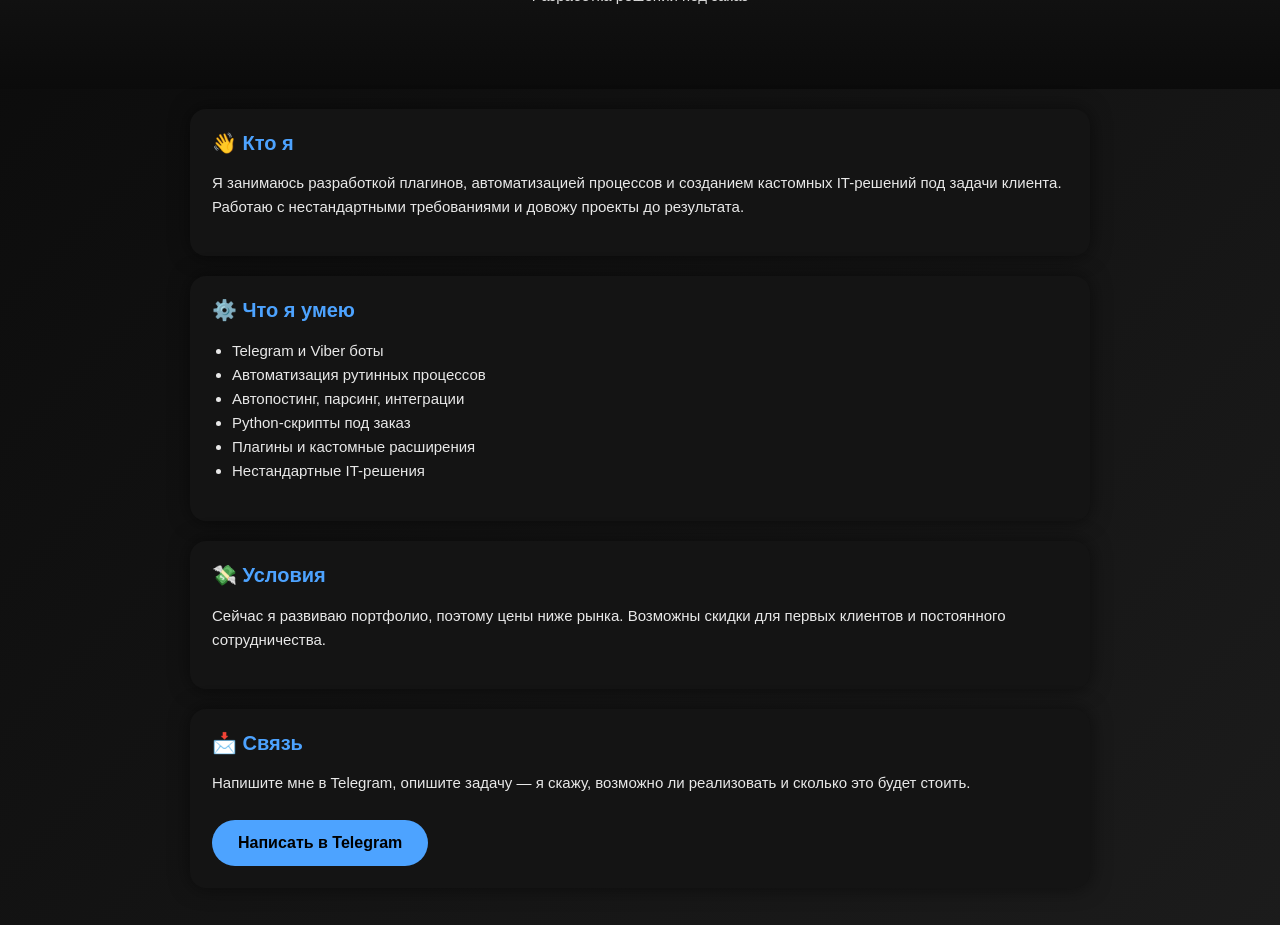
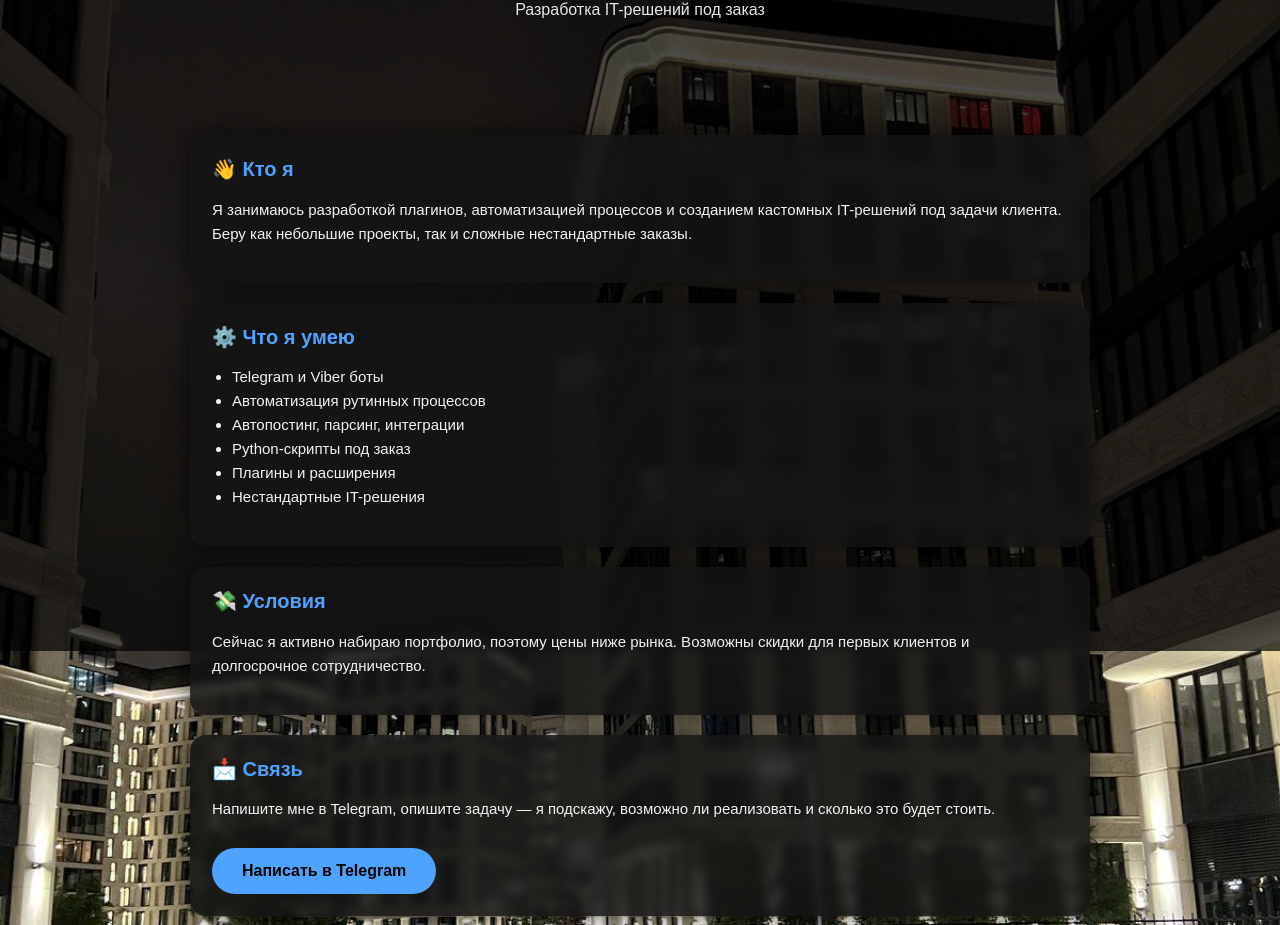
Before and after one commit to gonikitachi-ai/portfolio, a plain HTML site: page index.html in a window 1280 px wide. Shown: the part 149-1074 px from the top of the page. Drawn offline with Linux system fonts and the light colour scheme.

Commit message:
Update index.html

```diff
--- a/index.html
+++ b/index.html
@@ -2,30 +2,41 @@
 <html lang="ru">
 <head>
   <meta charset="UTF-8">
-  <title>Портфолио — Автоматизация и разработка</title>
+  <title>Автоматизация • Боты • Плагины • Скрипты</title>
   <meta name="viewport" content="width=device-width, initial-scale=1.0">
   <style>
     body {
       margin: 0;
       font-family: Arial, sans-serif;
-      background: linear-gradient(135deg, #0b0b0b, #1c1c1c);
+      background: url("bg.jpg") center / cover no-repeat fixed;
       color: #ffffff;
     }
 
+    /* затемняющий слой поверх фото */
+    body::before {
+      content: "";
+      position: fixed;
+      top: 0;
+      left: 0;
+      width: 100%;
+      height: 100%;
+      background: rgba(0, 0, 0, 0.7);
+      z-index: -1;
+    }
+
     .header {
-      padding: 70px 20px;
+      padding: 80px 20px;
       text-align: center;
-      background: linear-gradient(180deg, #1b1b1b, #0b0b0b);
     }
 
     .header h1 {
-      font-size: 28px;
-      margin-bottom: 10px;
+      font-size: 30px;
+      margin-bottom: 12px;
     }
 
     .header p {
-      font-size: 15px;
-      opacity: 0.85;
+      font-size: 16px;
+      opacity: 0.9;
     }
 
     .container {
@@ -35,11 +46,12 @@
     }
 
     .block {
-      background: #141414;
+      background: rgba(20, 20, 20, 0.85);
       border-radius: 16px;
       padding: 22px;
       margin-bottom: 20px;
-      box-shadow: 0 0 20px rgba(0,0,0,0.5);
+      box-shadow: 0 0 25px rgba(0,0,0,0.6);
+      backdrop-filter: blur(4px);
     }
 
     .block h2 {
@@ -51,7 +63,7 @@
     .block p, .block li {
       font-size: 15px;
       line-height: 1.6;
-      opacity: 0.9;
+      opacity: 0.95;
     }
 
     ul {
@@ -60,13 +72,18 @@
 
     .btn {
       display: inline-block;
-      margin-top: 10px;
-      padding: 14px 26px;
+      margin-top: 12px;
+      padding: 14px 30px;
       background: #4da3ff;
       color: #000;
       border-radius: 30px;
       text-decoration: none;
       font-weight: bold;
+      transition: 0.2s;
+    }
+
+    .btn:hover {
+      opacity: 0.8;
     }
 
     .footer {
@@ -81,7 +98,7 @@
 
   <div class="header">
     <h1>Автоматизация • Боты • Плагины • Скрипты</h1>
-  <p>Разработка решений под заказ</p>
+    <p>Разработка IT-решений под заказ</p>
   </div>
 
   <div class="container">
@@ -90,8 +107,8 @@
       <h2>👋 Кто я</h2>
       <p>
         Я занимаюсь разработкой плагинов, автоматизацией процессов и созданием
-      кастомных IT-решений под задачи клиента. Работаю с нестандартными
-      требованиями и довожу проекты до результата.
+        кастомных IT-решений под задачи клиента. Беру как небольшие проекты, так и
+        сложные нестандартные заказы.
       </p>
     </div>
 
@@ -102,7 +119,7 @@
         <li>Автоматизация рутинных процессов</li>
         <li>Автопостинг, парсинг, интеграции</li>
         <li>Python-скрипты под заказ</li>
-      <li>Плагины и кастомные расширения</li>
+        <li>Плагины и расширения</li>
         <li>Нестандартные IT-решения</li>
       </ul>
     </div>
@@ -110,15 +127,15 @@
     <div class="block">
       <h2>💸 Условия</h2>
       <p>
-      Сейчас я развиваю портфолио, поэтому цены ниже рынка.
-      Возможны скидки для первых клиентов и постоянного сотрудничества.
+        Сейчас я активно набираю портфолио, поэтому цены ниже рынка. Возможны
+        скидки для первых клиентов и долгосрочное сотрудничество.
       </p>
     </div>
 
     <div class="block">
       <h2>📩 Связь</h2>
       <p>
-      Напишите мне в Telegram, опишите задачу — я скажу,
+        Напишите мне в Telegram, опишите задачу — я подскажу,
         возможно ли реализовать и сколько это будет стоить.
       </p>
       <a class="btn" href="https://t.me/ТВОЙ_НИК" target="_blank">
```
Lines whose indentation alone changed are shown as unchanged.
